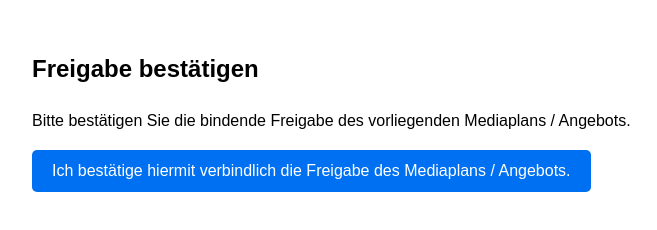
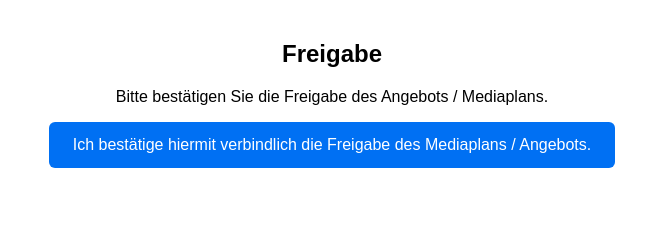
Before and after one commit to merheimmanagemedia-stack/freigabe-tool, a website: page freigabe.html in a window 1280 px wide. Shown: the whole page, without its empty margins (308-965 px from the left). Drawn offline with Linux system fonts and the light colour scheme.

Commit message:
Update freigabe.html

```diff
--- a/freigabe.html
+++ b/freigabe.html
@@ -2,36 +2,32 @@
 <html lang="de">
 <head>
   <meta charset="UTF-8">
-  <title>Mediaplan / Angebot freigeben</title>
+  <title>Freigabe</title>
   <style>
     body {
       font-family: Arial, sans-serif;
       max-width: 600px;
-      margin: 50px auto;
-      line-height: 1.6;
+      margin: 40px auto;
+      text-align: center;
     }
     button {
-      padding: 12px 20px;
+      padding: 14px 24px;
       background-color: #0070f3;
+      color: white;
       border: none;
-      border-radius: 5px;
-      color: white;
+      border-radius: 6px;
+      cursor: pointer;
       font-size: 16px;
-      cursor: pointer;
     }
     button:hover {
       background-color: #0059c1;
     }
   </style>
 </head>
-
 <body>
 
-  <h2>Freigabe bestätigen</h2>
-
-  <p>
-    Bitte bestätigen Sie die bindende Freigabe des vorliegenden Mediaplans / Angebots.
-  </p>
+  <h2>Freigabe</h2>
+  <p>Bitte bestätigen Sie die Freigabe des Angebots / Mediaplans.</p>
 
   <button id="freigebenButton">
     Ich bestätige hiermit verbindlich die Freigabe des Mediaplans / Angebots.
@@ -41,16 +37,15 @@
     document.getElementById("freigebenButton").addEventListener("click", async () => {
       const urlParams = new URLSearchParams(window.location.search);
       const customerEmail = urlParams.get("email");
+      const campaignName = urlParams.get("campaign") || "Nicht angegeben";
+      const budget = urlParams.get("budget") || "Nicht angegeben";
 
       if (!customerEmail) {
-      alert("Fehler: Es wurde keine Kunden-E-Mail übergeben.");
+        alert("Fehler: Keine Kunden-E-Mail übergeben.");
         return;
       }
 
-    // Optional: Kampagnendaten
-    const campaignName = urlParams.get("campaign") || "Nicht angegeben";
-    const budget = urlParams.get("budget") || "Nicht angegeben";
-
+      try {
         const response = await fetch("/api/freigabe", {
           method: "POST",
           headers: { "Content-Type": "application/json" },
@@ -61,10 +56,17 @@
           })
         });
 
-    if (response.ok) {
+        if (!response.ok) {
+          throw new Error("Serverfehler");
+        }
+
         window.location.href = "freigabe-bestaetigt.html";
-    } else {
+
+      } catch (error) {
         alert("Fehler beim Versenden der Freigabe.");
       }
     });
   </script>
+
+</body>
+</html>
```
Lines whose indentation alone changed are shown as unchanged.
